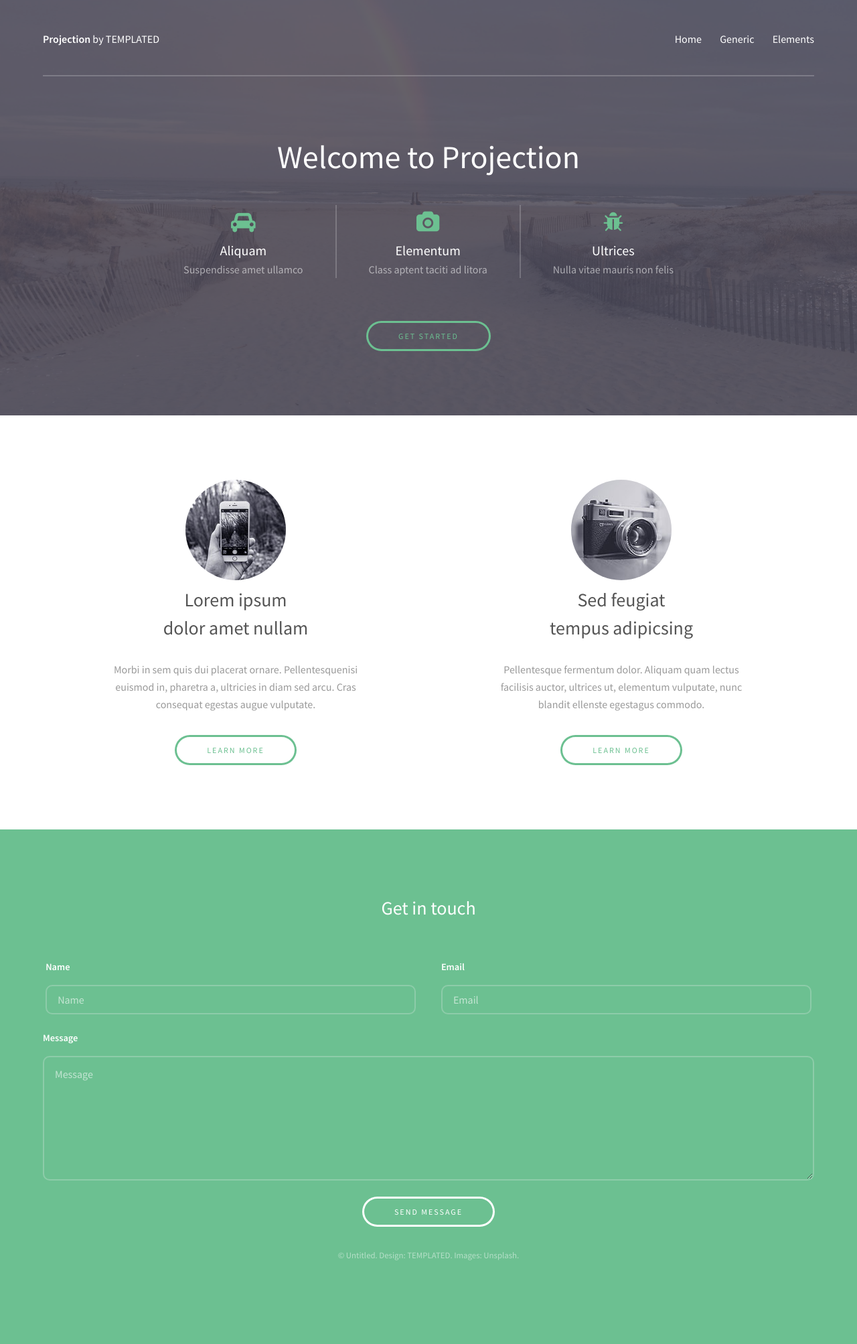
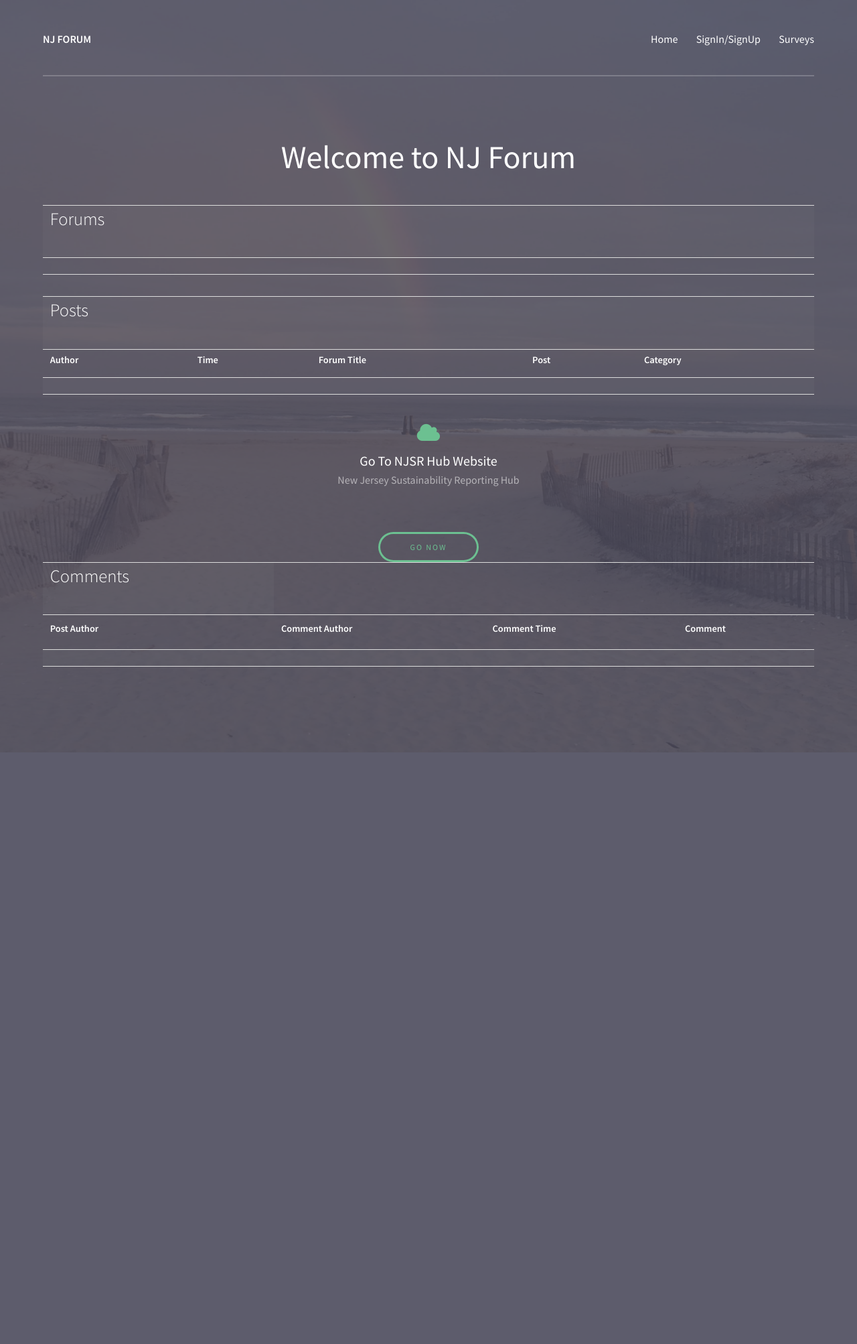
Before and after one commit to EstebanMasson/Public, a PHP site: page /newsite/index.php in a window 1280 px wide. Shown: the whole page at 67% size. After the commit the page ends 1123 px from the top, so only its background shows below. Run offline with PHP 8.4, Linux system fonts and the light colour scheme; tables that the repository leaves empty or names only in its code hold one stand-in row (values such as "Sample post"); data that the repository does not hold is empty.

Commit message:
Add files via upload

```diff
--- a/newsite/index.php
+++ b/newsite/index.php
@@ -6,7 +6,7 @@
 -->
 <html>
 	<head>
-		<title>Projection by TEMPLATED</title>
+		<title>NJ Forum</title>
 		<meta charset="utf-8" />
 		<meta name="viewport" content="width=device-width, initial-scale=1" />
 		<link rel="stylesheet" href="assets/css/main.css" />
@@ -16,11 +16,11 @@
 		<!-- Header -->
 			<header id="header">
 				<div class="inner">
-					<a href="index.html" class="logo"><strong>Projection</strong> by TEMPLATED</a>
+					<a href="index.php" class="logo"><strong>NJ FORUM</strong></a>
 					<nav id="nav">
-						<a href="index.html">Home</a>
-						<a href="generic.html">Generic</a>
-						<a href="elements.html">Elements</a>
+						<a href="index.php">Home</a>
+						<a href="generic.php">SignIn/SignUp</a>
+						<a href="elements.php">Surveys</a>
 					</nav>
 					<a href="#navPanel" class="navPanelToggle"><span class="fa fa-bars"></span></a>
 				</div>
@@ -30,101 +30,126 @@
 			<section id="banner">
 				<div class="inner">
 					<header>
-						<h1>Welcome to Projection</h1>
+						<h1>Welcome to NJ Forum</h1>
+
 					</header>
 
-					<div class="flex ">
+<h1 style="text-align:center" class="title">  </h1>
+<?php
+$dbhost = "localhost";
+$dbuser = "root";
+$dbpass = "";
+$db = "NJforum";
 
-						<div>
-							<span class="icon fa-car"></span>
-							<h3>Aliquam</h3>
-							<p>Suspendisse amet ullamco</p>
-						</div>
+$conn = new mysqli($dbhost, $dbuser, $dbpass, $db);
 
-						<div>
-							<span class="icon fa-camera"></span>
-							<h3>Elementum</h3>
-							<p>Class aptent taciti ad litora</p>
-						</div>
-
-						<div>
-							<span class="icon fa-bug"></span>
-							<h3>Ultrices</h3>
-							<p>Nulla vitae mauris non felis</p>
-						</div>
-
-					</div>
-
-					<footer>
-						<a href="#" class="button">Get Started</a>
-					</footer>
-				</div>
-			</section>
+?>
 
 
-		<!-- Three -->
-			<section id="three" class="wrapper align-center">
-				<div class="inner">
-					<div class="flex flex-2">
-						<article>
-							<div class="image round">
-								<img src="images/pic01.jpg" alt="Pic 01" />
-							</div>
-							<header>
-								<h3>Lorem ipsum<br /> dolor amet nullam</h3>
-							</header>
-							<p>Morbi in sem quis dui placerat ornare. Pellentesquenisi<br />euismod in, pharetra a, ultricies in diam sed arcu. Cras<br />consequat  egestas augue vulputate.</p>
-							<footer>
-								<a href="#" class="button">Learn More</a>
-							</footer>
-						</article>
-						<article>
-							<div class="image round">
-								<img src="images/pic02.jpg" alt="Pic 02" />
-							</div>
-							<header>
-								<h3>Sed feugiat<br /> tempus adipicsing</h3>
-							</header>
-							<p>Pellentesque fermentum dolor. Aliquam quam lectus<br />facilisis auctor, ultrices ut, elementum vulputate, nunc<br /> blandit ellenste egestagus commodo.</p>
-							<footer>
-								<a href="#" class="button">Learn More</a>
-							</footer>
-						</article>
-					</div>
-				</div>
-			</section>
+<?php
+	$query = "SELECT * FROM FORUM_CATEGORIES";
+	$result = $conn->query($query);
 
-		<!-- Footer -->
-			<footer id="footer">
-				<div class="inner">
+?>
 
-					<h3>Get in touch</h3>
+<table border = "1px" style= "width:100%; line-height:40px;">
 
-					<form action="#" method="post">
+<t>
+<div style= "text-align:center"><th colspan = "8"> <h2 style= "color: white" > Forums </h2></th></div>
 
-						<div class="field half first">
-							<label for="name">Name</label>
-							<input name="name" id="name" type="text" placeholder="Name">
-						</div>
-						<div class="field half">
-							<label for="email">Email</label>
-							<input name="email" id="email" type="email" placeholder="Email">
-						</div>
-						<div class="field">
-							<label for="message">Message</label>
-							<textarea name="message" id="message" rows="6" placeholder="Message"></textarea>
-						</div>
-						<ul class="actions">
-							<li><input value="Send Message" class="button alt" type="submit"></li>
-						</ul>
-					</form>
+</t>
 
-					<div class="copyright">
-						&copy; Untitled. Design: <a href="https://templated.co">TEMPLATED</a>. Images: <a href="https://unsplash.com">Unsplash</a>.
-					</div>
 
-				</div>
-			</footer>
+<?php
+	while($rows = $result -> fetch_assoc()){
+
+?>
+	<tr>
+	<td><?php echo $rows["Title"]; ?></td>
+	</tr>
+
+<?php }
+?>
+
+
+<?php
+	$query = "SELECT * FROM POSTS";
+	$result = $conn->query($query);
+
+?>
+
+<table border = "1px" style= "width:100%; line-height:30px;">
+<t>
+<th colspan = "15" > <h2 style = "color: white" >Posts</h2></th>
+
+</t>
+
+
+<tr>
+	<th style = "color: white"> Author </th>
+	<th style = "color: white"> Time </th>
+	<th style = "color: white"> Forum Title </th>
+	<th style = "color: white"> Post </th>
+    <th style = "color: white"> Category </th>
+
+
+</tr>
+
+<?php
+	while($rows = $result -> fetch_assoc()){
+
+?>
+	<tr>
+	<td><?php echo $rows["postAuthor"]; ?></td>
+	<td><?php echo $rows["postTime"]; ?></td>
+	<td><?php echo $rows["fTitle"]; ?></td>
+	<td><?php echo $rows["Data"]; ?></td>
+	<td><?php echo $rows["Category"]; ?></td>
+
+
+
+	</tr>
+<?php }
+?>
+
+<?php
+	$query = "SELECT * FROM COMMENTS";
+	$result = $conn->query($query);
+
+?>
+
+<table border = "1px" style= "width:100%; line-height:40px;">
+
+<t>
+<th> <h2 style = "color: white">Comments </h2></th>
+
+</t>
+
+<tr>
+	<th style = "color: white"> Post Author </th>
+	<th style = "color: white"> Comment Author </th>
+	<th style = "color: white"> Comment Time </th>
+    <th style = "color: white"> Comment </th>
+
+</tr>
+
+<?php
+	while($rows = $result -> fetch_assoc()){
+
+?>
+	<tr>
+	<td><?php echo $rows["pAuthor"]; ?></td>
+    <td><?php echo $rows["cAuthor"]; ?></td>
+	 <td><?php echo $rows["cTime"]; ?></td>
+    <td><?php echo $rows["cData"]; ?></td>
+
+
+	</tr>
+
+<?php }
+?>
+
+
 
 		<!-- Scripts -->
 			<script src="assets/js/jquery.min.js"></script>
@@ -132,5 +157,23 @@
 			<script src="assets/js/util.js"></script>
 			<script src="assets/js/main.js"></script>
 
+<div class="flex ">
+
+						<div>
+							<span class="icon fa-cloud"></span>
+							<h3> Go To NJSR Hub Website</h3>
+							<p>New Jersey Sustainability Reporting Hub</p>
+						</div>
+
+					</div>
+
+					<footer>
+						<a href="https://srhub.org/" class="button" target="_blank">Go Now</a>
+					</footer>
+				</div>
+			</section>
+
+
+
 	</body>
 </html>
```
